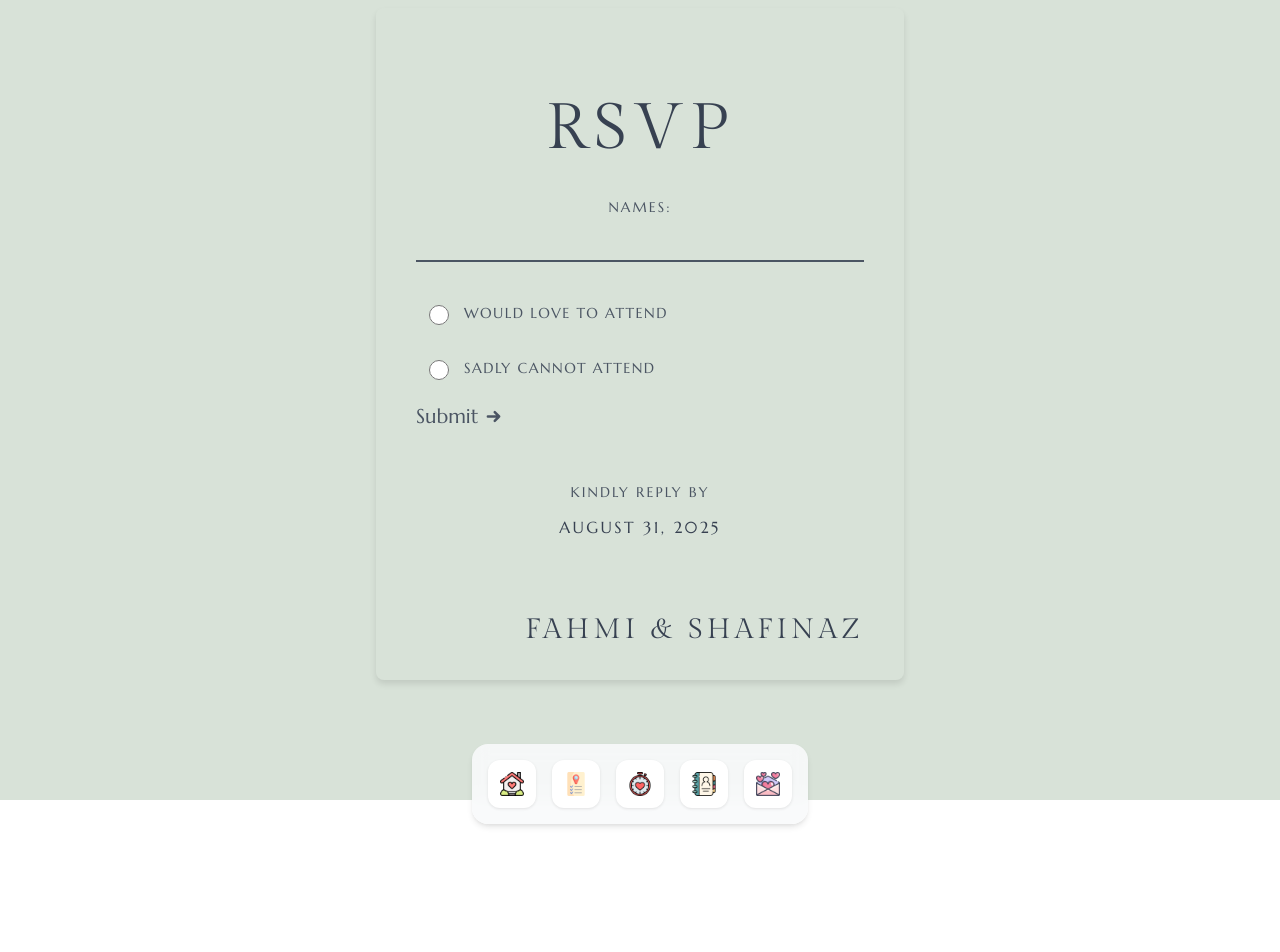
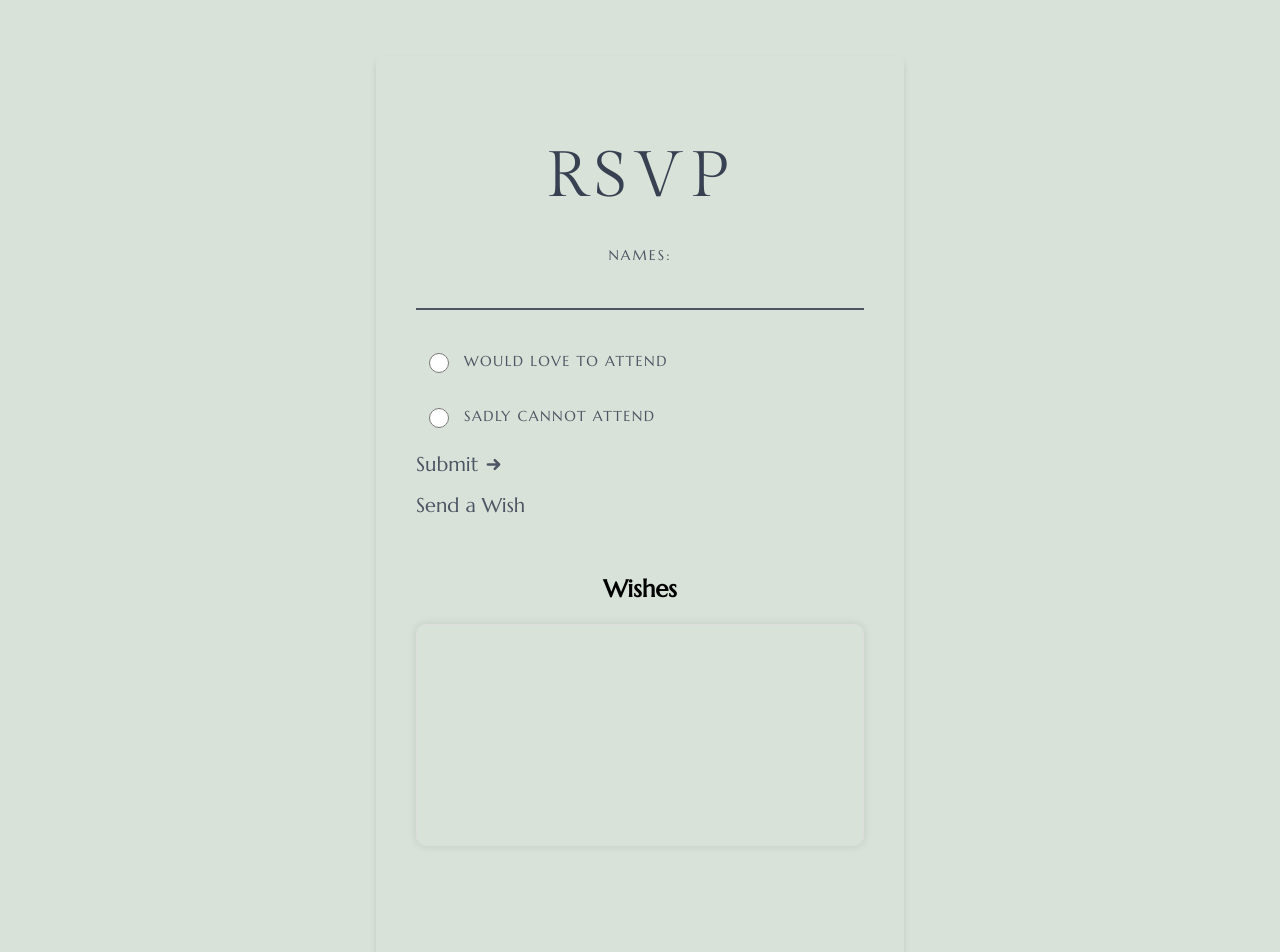
Before and after one commit to FahmiRid/joke-fun, a React (Create React App) app: page /rsvp in a window 1280 px wide. Shown: the top 952 px of the page. Before the commit the page ends 824 px from the top, so only its background shows below. Built offline with nearby package versions, Linux system fonts and the light colour scheme.

Commit message:
FS -20  - added Wish and comment Section in RSVP code

```diff
--- a/package.json
+++ b/package.json
@@ -20,6 +20,7 @@
     "react-dom": "^18.2.0",
     "react-router-dom": "^7.1.1",
     "react-scripts": "5.0.1",
+    "sweetalert2": "^11.17.2",
     "tailwind-merge": "^3.0.1",
     "tailwindcss-animate": "^1.0.7",
     "web-vitals": "^2.1.4"
--- a/src/components/rsvp.jsx
+++ b/src/components/rsvp.jsx
@@ -1,20 +1,40 @@
 import React, { useState } from "react";
 import "../styles/rsvp.css";
 import AnimatedDock from "./dock";
+import Swal from "sweetalert2";
+
 const RSVPForm = () => {
   const [names, setNames] = useState("");
+  const [wishNames, setWishNames] = useState("");
   const [attendance, setAttendance] = useState("");
+  const [wish, setWish] = useState("");
+  const [showWishForm, setShowWishForm] = useState(false);
+  const [wishes, setWishes] = useState([]); // New state to store wishes
 
   const handleSubmit = e => {
     e.preventDefault();
-    console.log({ names, attendance });
+    Swal.fire({
+      title: "Kehadiran di terima ",
+      text: "",
+      icon: "success",
+    });
+  };
+
+  const handleSubmitWish = e => {
+    e.preventDefault();
+    const newWish = {
+      name: wishNames,
+      wish: attendance,
+    };
+    setWishes([...wishes, newWish]); // Add new wish to the list
+    setWishNames("");
   };
 
   return (
     <>
       <div className="container-rsvp">
         <div className="rsvp-card">
-          <form onSubmit={handleSubmit} className="rsvp-form">
+          <form className="rsvp-form">
             <h1 className="rsvp-title">RSVP</h1>
 
             <div className="input-group">
@@ -61,27 +81,77 @@ const RSVPForm = () => {
               <p>Submit</p>
               <svg
                 xmlns="http://www.w3.org/2000/svg"
-                class="h-6 w-6"
+                className="h-6 w-6"
                 fill="none"
                 viewBox="0 0 24 24"
                 stroke="currentColor"
-                stroke-width="4"
+                strokeWidth="4"
               >
                 <path
-                  stroke-linecap="round"
-                  stroke-linejoin="round"
+                  strokeLinecap="round"
+                  strokeLinejoin="round"
                   d="M14 5l7 7m0 0l-7 7m7-7H3"
                 ></path>
               </svg>
             </button>
+            <div>
+              <button
+                onClick={e => {
+                  e.preventDefault();
+                  setShowWishForm(!showWishForm);
+                }}
+              >
+                <p>Send a Wish</p>
+              </button>
 
-            <div className="reply-by">
-              <p className="reply-text">KINDLY REPLY BY</p>
-              <p className="date-text">AUGUST 31, 2025</p>
+              {showWishForm && (
+                <div className="wish-form">
+                  <input
+                    type="text"
+                    value={wishNames}
+                    onChange={e => setWishNames(e.target.value)}
+                    className="text-input"
+                    placeholder="Name"
+                  />
+                  <textarea
+                    value={attendance}
+                    onChange={e => setAttendance(e.target.value)}
+                    className="text-input"
+                    placeholder="Wish"
+                  />
+                  <button onClick={handleSubmitWish}>
+                    <p>Send</p>
+                    <svg
+                      xmlns="http://www.w3.org/2000/svg"
+                      className="h-6 w-6"
+                      fill="none"
+                      viewBox="0 0 24 24"
+                      stroke="currentColor"
+                      strokeWidth="4"
+                    >
+                      <path
+                        strokeLinecap="round"
+                        strokeLinejoin="round"
+                        d="M12 21.35l-1.45-1.32C5.4 15.36 2 12.28 2 8.5 2 5.42 4.42 3 7.5 3c1.74 0 3.41.81 4.5 2.09C13.09 3.81 14.76 3 16.5 3 19.58 3 22 5.42 22 8.5c0 3.78-3.4 6.86-8.55 11.54L12 21.35z"
+                      />
+                    </svg>
+                  </button>
+                </div>
+              )}
             </div>
 
-            <div className="names">
-              <p className="couple-names">FAHMI & SHAFINAZ</p>
+            {/* Comment Section */}
+            <div className="comment-section">
+              <h2>Wishes</h2>
+              <div className="comment-container">
+                {wishes.map((wish, index) => (
+                  <div key={index} className="comment-card">
+                    <p>
+                      <strong>{wish.name}</strong>: {wish.wish}
+                    </p>
+                  </div>
+                ))}
+              </div>
             </div>
           </form>
         </div>
--- a/src/styles/rsvp.css
+++ b/src/styles/rsvp.css
@@ -18,7 +18,7 @@ body {
   align-items: center;
   justify-content: center;
   background: #d8e2d8;
-  height: 100vh;
+  height: 78em;
   text-align: center;
 }
 
@@ -33,9 +33,9 @@ body {
   opacity: 0;
   transform: translateY(20px);
   animation: fadeIn 0.6s ease-out forwards;
-  position: relative;
+  position: static;
   bottom: 1em;
-  height: 37em;
+  height: 61em;
 }
 
 .rsvp-card:hover {
@@ -254,6 +254,36 @@ button svg {
   top: 3em;
 }
 
+.wish-form {
+  display: flex;
+  flex-direction: column;
+  gap: 1em;
+}
+
+
+.comment-section {
+  margin-top: 20px;
+}
+
+.comment-container {
+  height: 200px;
+  overflow-y: auto;
+  padding: 10px;
+  border: 1px solid #ddd;
+  border-radius: 10px;
+  box-shadow: 0 0 10px rgba(0, 0, 0, 0.1);
+}
+
+.comment-card {
+  background-color: #f1f9ec;
+  padding: 10px;
+  border-bottom: 1px solid #ddd;
+}
+
+.comment-card:last-child {
+  border-bottom: none;
+}
+
 /* Animations */
 @keyframes fadeIn {
   from {
```
Also changed, not shown: 1 other file (tests, documents, lock files or other folders).
